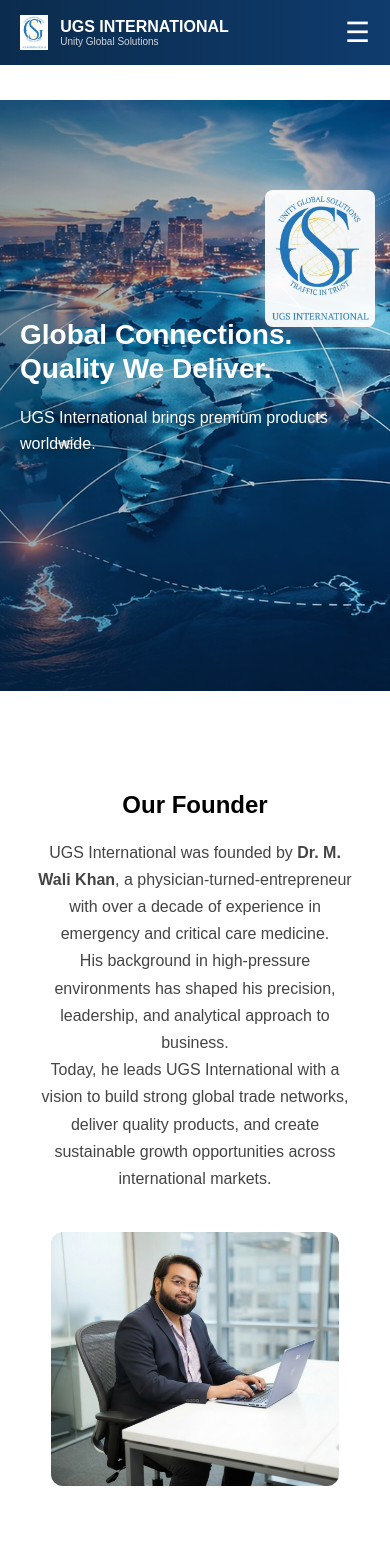
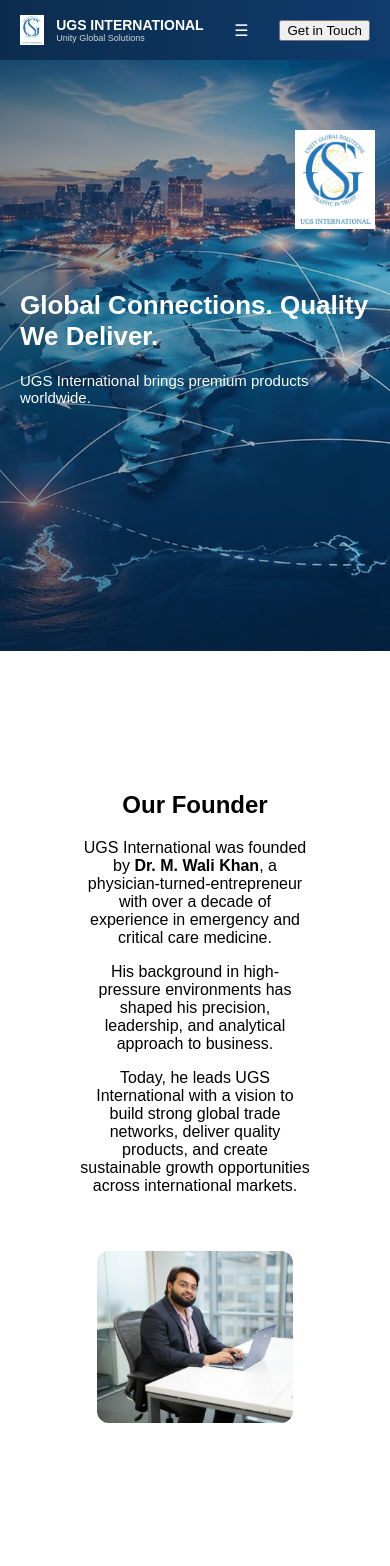
Before and after one commit to hasanaat-xyz/ugs-website, a React (Vite) app in the folder ugs-website/: page / in a window 390 px wide. Shown: the top 1566 px of the page. Built offline with nearby package versions, Linux system fonts and the light colour scheme.

Commit message:
logo updated in hero-section

```diff
--- a/ugs-website/src/index.css
+++ b/ugs-website/src/index.css
@@ -2,11 +2,10 @@
 body {
   margin: 0;
   font-family: Arial, sans-serif;
-  padding-top: 100px;
+  padding-top: 80px; /* FIXED (was 100px) */
   overflow-x: hidden;
 }
 
-/* SMOOTH SCROLL */
 html {
   scroll-behavior: smooth;
 }
@@ -18,10 +17,11 @@ html {
   top: 0;
   left: 0;
   width: 100%;
+  height: 80px;
   display: flex;
   justify-content: space-between;
   align-items: center;
-  padding: 20px 60px;
+  padding: 0 60px;
   box-sizing: border-box;
   background: linear-gradient(to right, #0b2c4d, #0f3b6d);
   color: white;
@@ -36,17 +36,17 @@ html {
 }
 
 .logo img {
-  height: 50px;
+  height: 45px;
 }
 
 .logo h2 {
   margin: 0;
-  font-size: 22px;
+  font-size: 20px;
 }
 
 .logo p {
   margin: 0;
-  font-size: 12px;
+  font-size: 11px;
   opacity: 0.8;
 }
 
@@ -54,62 +54,23 @@ html {
 .nav-links {
   list-style: none;
   display: flex;
-  gap: 32px;
+  gap: 28px;
 }
 
 .nav-links li a {
-  position: relative;
-  text-decoration: none !important;
+  text-decoration: none;
   color: white;
-  font-size: 16px;
-  font-weight: 500;
-  transition: 0.3s;
-}
-
-.nav-links li a:hover {
-  color: #4da6ff;
-}
-
-.nav-links li a::after {
-  content: "";
-  position: absolute;
-  width: 0%;
-  height: 2px;
-  left: 0;
-  bottom: -6px;
-  background-color: #4da6ff;
-  transition: 0.3s;
-}
-
-.nav-links li a:hover::after {
-  width: 100%;
-}
-
-/* BUTTON */
-.nav-btn button {
-  background: #2b6cb0;
-  color: white;
-  border: none;
-  padding: 10px 22px;
   font-size: 15px;
-  border-radius: 6px;
-  cursor: pointer;
-  transition: 0.3s;
-}
-
-.nav-btn button:hover {
-  background: #1a4f85;
 }
 
 /* ================= HERO ================= */
 
 .hero {
   position: relative;
-  min-height: 85vh;
+  height: 100vh;
   display: flex;
   align-items: center;
   overflow: hidden;
-  width: 100%;
 }
 
 .hero-img {
@@ -117,11 +78,9 @@ html {
   width: 100%;
   height: 100%;
   object-fit: cover;
-  object-position: center;
   top: 0;
   left: 0;
   z-index: 0;
-  filter: contrast(1.05) brightness(1.05);
 }
 
 .hero::before {
@@ -130,13 +89,12 @@ html {
   inset: 0;
   background: linear-gradient(
     to right,
-    rgba(11, 44, 77, 0.45),
-    rgba(15, 59, 109, 0.15)
+    rgba(11, 44, 77, 0.5),
+    rgba(15, 59, 109, 0.2)
   );
   z-index: 1;
 }
 
-/* HERO CONTENT */
 .hero-content {
   position: relative;
   z-index: 2;
@@ -147,107 +105,92 @@ html {
 
 .hero h1 {
   font-size: 48px;
-  line-height: 1.2;
   margin: 0;
 }
 
 .hero p {
   margin-top: 20px;
-  font-size: 22px;
-  font-weight: 500;
-  line-height: 1.6;
-  text-shadow: 0px 2px 8px rgba(0,0,0,0.4);
+  font-size: 20px;
 }
 
-/* 🔥 HERO TOP RIGHT LOGO */
+/* ✅ FIXED LOGO (ONLY ONE DEFINITION) */
 .hero-logo-top {
   position: absolute;
-  top: 110px; /* below navbar */
+  top: 100px;
   right: 40px;
-  width: 100px;
+  width: 120px;
   z-index: 3;
-  opacity: 0.95;
-  filter: drop-shadow(0 0 10px rgba(255,255,255,0.4));
 }
 
 /* ================= SECTIONS ================= */
 
 .section {
-  padding: 100px 60px;
+  padding: 80px 60px;
   text-align: center;
 }
 
-section,
-#home,
-#about,
-#team,
-#why-us,
-#quality,
-#products,
-#contact {
-  scroll-margin-top: 100px;
+/* ================= FOUNDER ================= */
+
+.founder-container {
+  display: flex;
+  align-items: center;
+  justify-content: space-between;
+  gap: 40px;
+  max-width: 1100px;
+  margin: auto;
+  padding: 40px 20px;
 }
 
-.section h2 {
-  font-size: 32px;
-  margin-bottom: 20px;
-  color: #0f2f57;
+.founder-text {
+  flex: 1;
+  text-align: left;
 }
 
-.section p {
-  font-size: 16px;
-  line-height: 1.7;
-  color: #444;
-  max-width: 700px;
-  margin: 0 auto;
+.founder-image {
+  flex: 1;
+  display: flex;
+  justify-content: center;
 }
 
-/* WHY US */
-.why-grid {
-  display: grid;
-  grid-template-columns: repeat(2, 1fr);
-  gap: 25px;
-  margin-top: 30px;
-}
-
-.why-card {
-  background: #f1f5f9;
-  padding: 25px;
-  border-radius: 10px;
-  transition: 0.3s;
-}
-
-.why-card:hover {
-  transform: translateY(-5px);
-  background: #e2e8f0;
-}
-
-/* ================= TEAM ================= */
-
-.team-grid {
-  display: grid;
-  grid-template-columns: repeat(3, 1fr);
-  gap: 30px;
+.founder-image img {
+  width: 100%;
+  max-width: 380px;
+  height: auto;
+  border-radius: 12px;
 }
 
 /* ================= MOBILE ================= */
 
 .hamburger {
   display: none;
-  font-size: 28px;
-  cursor: pointer;
-  color: white;
 }
 
 @media (max-width: 768px) {
 
+  body {
+    padding-top: 60px;
+  }
+
   .navbar {
-    padding: 15px 20px;
+    height: 60px;
+    padding: 0 20px;
+  }
+
+  .logo img {
+    height: 30px;
+  }
+
+  .logo h2 {
+    font-size: 14px;
+  }
+
+  .logo p {
+    font-size: 9px;
   }
 
   .nav-links {
     position: absolute;
-    top: 70px;
+    top: 60px;
     right: 0;
     background: #0f3b6d;
     flex-direction: column;
@@ -264,32 +207,9 @@ section,
     display: block;
   }
 
-  .nav-btn {
-    display: none;
-  }
-
-  .logo img {
-    height: 35px;
-  }
-
-  .logo h2 {
-    font-size: 16px;
-  }
-
-  .logo p {
-    font-size: 10px;
-  }
-
-  .section {
-    padding: 40px 15px;
-  }
-
+  /* HERO FIX */
   .hero {
-    min-height: 60vh;
-  }
-
-  .hero-img {
-    object-position: top;
+    height: 70vh;
   }
 
   .hero-content {
@@ -297,106 +217,21 @@ section,
   }
 
   .hero h1 {
-    font-size: 28px;
+    font-size: 26px;
   }
 
   .hero p {
-    font-size: 16px;
+    font-size: 15px;
   }
 
+  /* ✅ LOGO PERFECTLY POSITIONED */
   .hero-logo-top {
-    top: 80px;
+    top: 70px;
     right: 15px;
-    width: 180px;
-     background: transparent;
-  border-radius: 8px;
-
-  }
-}
-.hero-logo-top {
-  position: absolute;
-  top: 10px;
-  right: 60px;
-  width: 180px;
-  z-index: 3;
-  opacity: 0.95;
-  filter: drop-shadow(0 0 12px rgba(255,255,255,0.4));
-}
-
-@media (max-width: 576px) {
-  .team-grid {
-    grid-template-columns: 1fr;
-  }
-}
-@media (max-width: 768px) {
-  .hero-logo-top {
-    width: 110px;
-    right: 15px;
-    top: 90px;
-  }
-}
-
-.hero {
-  height: 100vh;
-}
-
-@media (max-width: 768px) {
-  .hero {
-    height: 70vh; /* reduce height on mobile */
+    width: 80px; /* IMPORTANT FIX */
   }
 
-  .hero img {
-    object-fit: cover;
-    object-position: center;
-  }
-}
-.founder-img {
-  width: 100%;
-  max-width: 500px;   /* controls max size */
-  height: auto;
-  border-radius: 10px; /* optional for clean look */
-}
-/* ================= FOUNDER SECTION ================= */
-
-.founder-container {
-  display: flex;
-  align-items: center;
-  justify-content: space-between;
-  gap: 40px;
-  max-width: 1100px;
-  margin: auto;
-  padding: 40px 20px;
-}
-
-/* LEFT SIDE */
-.founder-text {
-  flex: 1;
-  text-align: left;
-}
-
-.founder-text h1 {
-  margin-bottom: 20px;
-}
-
-/* RIGHT SIDE */
-.founder-image {
-  flex: 1;
-  display: flex;
-  justify-content: center;
-}
-
-/* IMAGE FIX (THIS IS THE MAIN FIX) */
-.founder-image img {
-  width: 100%;
-  max-width: 400px;  /* prevents huge image */
-  height: auto;
-  border-radius: 12px;
-  object-fit: cover;
-}
-
-/* ================= MOBILE FIX ================= */
-
-@media (max-width: 768px) {
+  /* FOUNDER FIX */
   .founder-container {
     flex-direction: column;
     text-align: center;
@@ -407,21 +242,6 @@ section,
   }
 
   .founder-image img {
-    max-width: 90%;
+    max-width: 85%;
   }
 }
-
-.hero {
-  height: 100vh;
-}
-
-@media (max-width: 768px) {
-  .hero {
-    height: 70vh; /* reduce height on mobile */
-  }
-
-  .hero img {
-    object-fit: cover;
-    object-position: center;
-  }
-}
```
